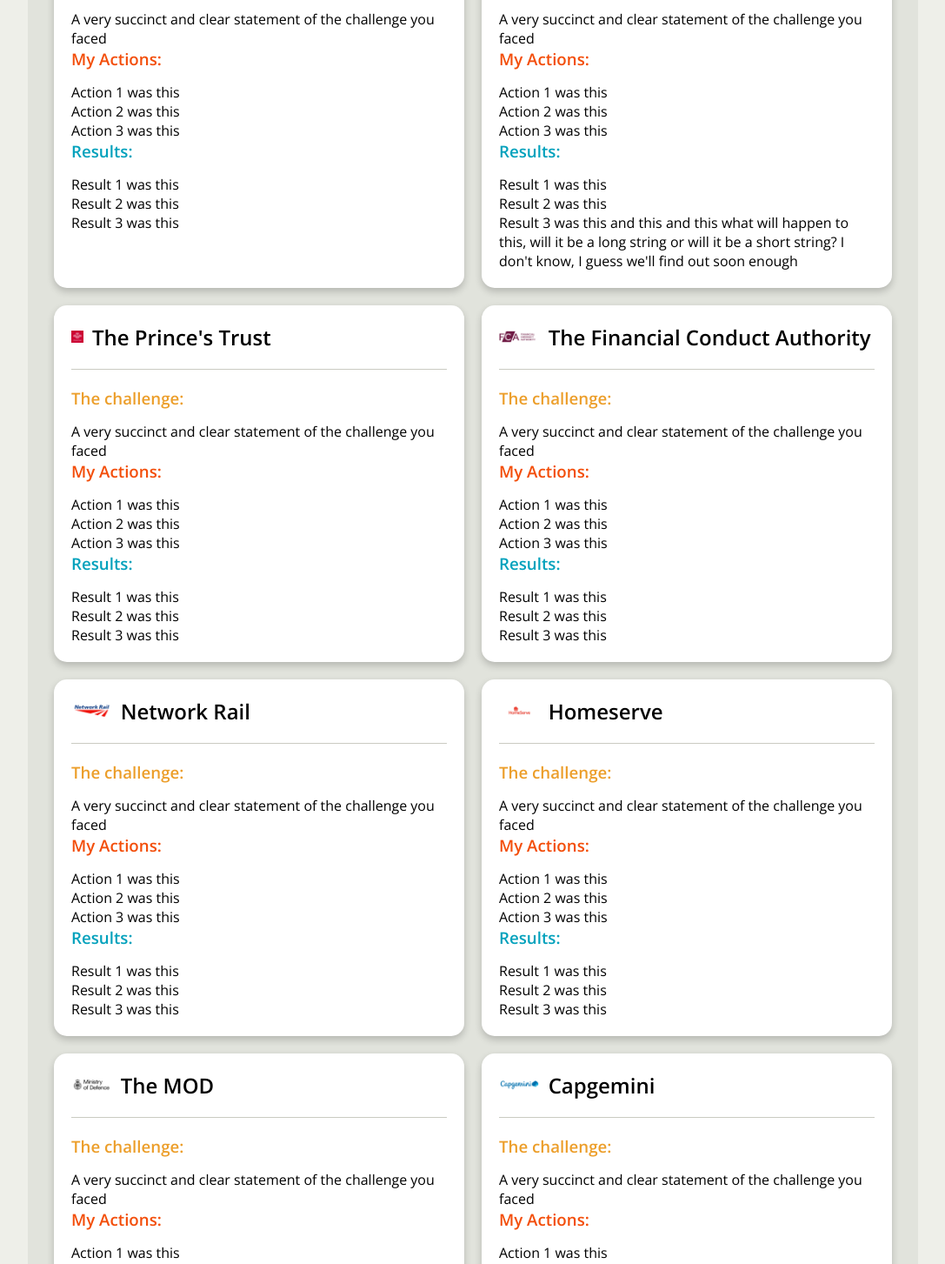
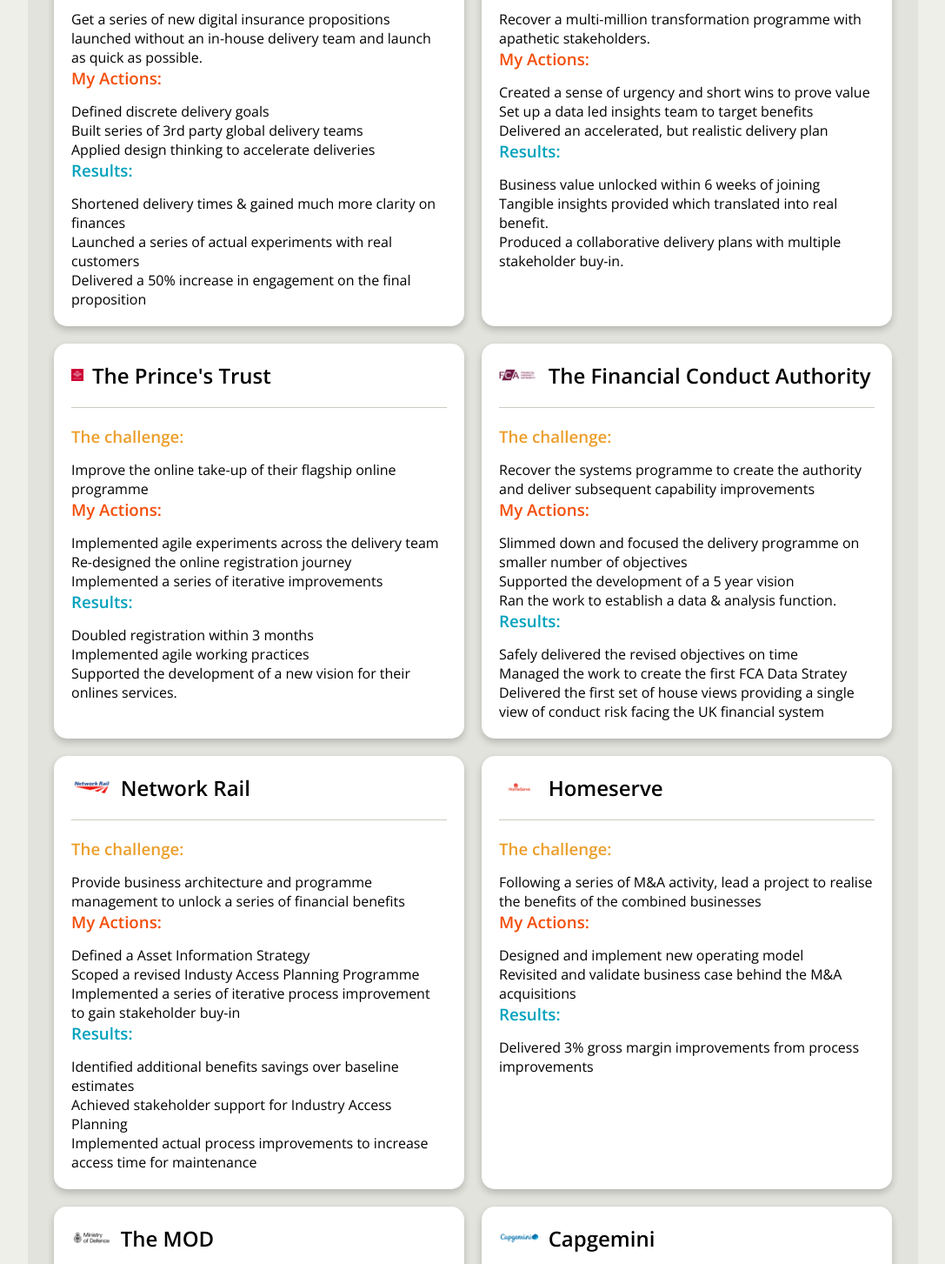
Before and after one commit to johndck/johndick-me-react-build, a React (Vite) app: page /Evidence in a window 1280 px wide. Shown: the part 400-1853 px from the top of the page at 87% size, without its empty margins (96-1183 px from the left). Built offline with nearby package versions, Linux system fonts and the light colour scheme.

Commit message:
added past delivery content

```diff
--- a/src/deliveryList.json
+++ b/src/deliveryList.json
@@ -2,77 +2,124 @@
   {
     "id": "1",
     "companyName": "Reinsurance Group of America",
-    "challenge": "A very succinct and clear statement of the challenge you faced",
-    "actions": ["Action 1 was this", "Action 2 was this", "Action 3 was this"],
-    "results": ["Result 1 was this", "Result 2 was this", "Result 3 was this"],
+    "challenge": "Get a series of new digital insurance propositions launched without an in-house delivery team and launch as quick as possible.",
+    "actions": [
+      "Defined discrete delivery goals",
+      "Built series of 3rd party global delivery teams",
+      "Applied design thinking to accelerate deliveries "
+    ],
+    "results": [
+      "Shortened delivery times & gained much more clarity on finances",
+      "Launched a series of actual experiments with real customers",
+      "Delivered a 50% increase in engagement on the final proposition"
+    ],
     "logo": "/assets/RGA.png"
   },
   {
     "id": "2",
     "companyName": "ESure Group",
-    "challenge": "A very succinct and clear statement of the challenge you faced",
-    "actions": ["Action 1 was this", "Action 2 was this", "Action 3 was this"],
+    "challenge": "Recover a multi-million transformation programme with apathetic stakeholders.",
+    "actions": [
+      "Created a sense of urgency and short wins to prove value",
+      "Set up a data led insights team to target benefits ",
+      "Delivered an accelerated, but realistic delivery plan"
+    ],
     "results": [
-      "Result 1 was this",
-      "Result 2 was this",
-      "Result 3 was this and this and this what will happen to this, will it be a long string or will it be a short string? I don't know, I guess we'll find out soon enough"
+      "Business value unlocked within 6 weeks of joining",
+      "Tangible insights provided which translated into real benefit.",
+      "Produced a collaborative delivery plans with multiple stakeholder buy-in."
     ],
     "logo": "/assets/ESURE.png"
   },
   {
     "id": "3",
     "companyName": "The Prince's Trust",
-    "challenge": "A very succinct and clear statement of the challenge you faced",
-    "actions": ["Action 1 was this", "Action 2 was this", "Action 3 was this"],
-    "results": ["Result 1 was this", "Result 2 was this", "Result 3 was this"],
+    "challenge": "Improve the online take-up of their flagship online programme",
+    "actions": [
+      "Implemented agile experiments across the delivery team",
+      "Re-designed the online registration journey",
+      "Implemented a series of iterative improvements"
+    ],
+    "results": [
+      "Doubled registration within 3 months",
+      "Implemented agile working practices",
+      "Supported the development of a new vision for their onlines services."
+    ],
     "logo": "/assets/PrincesTrust.png"
   },
   {
     "id": "4",
     "companyName": "The Financial Conduct Authority",
-    "challenge": "A very succinct and clear statement of the challenge you faced",
-    "actions": ["Action 1 was this", "Action 2 was this", "Action 3 was this"],
-    "results": ["Result 1 was this", "Result 2 was this", "Result 3 was this"],
+    "challenge": "Recover the systems programme to create the authority and deliver subsequent capability improvements",
+    "actions": [
+      "Slimmed down and focused the delivery programme on smaller number of objectives",
+      "Supported the development of a 5 year vision",
+      "Ran the work to establish a data & analysis function."
+    ],
+    "results": [
+      "Safely delivered the revised objectives on time",
+      "Managed the work to create the first FCA Data Stratey",
+      "Delivered the first set of house views providing a single view of conduct risk facing the UK financial system"
+    ],
     "logo": "/assets/FCA.png"
   },
   {
     "id": "5",
     "companyName": "Network Rail",
-    "challenge": "A very succinct and clear statement of the challenge you faced",
-    "actions": ["Action 1 was this", "Action 2 was this", "Action 3 was this"],
-    "results": ["Result 1 was this", "Result 2 was this", "Result 3 was this"],
+    "challenge": "Provide business architecture and programme management to unlock a series of financial benefits",
+    "actions": [
+      "Defined a Asset Information Strategy",
+      "Scoped a revised Industy Access Planning Programme",
+      "Implemented a series of iterative process improvement to gain stakeholder buy-in"
+    ],
+    "results": [
+      "Identified additional benefits savings over baseline estimates",
+      "Achieved stakeholder support for Industry Access Planning",
+      "Implemented actual process improvements to increase access time for maintenance"
+    ],
     "logo": "/assets/NetworkRail.png"
   },
   {
     "id": "6",
     "companyName": "Homeserve",
-    "challenge": "A very succinct and clear statement of the challenge you faced",
-    "actions": ["Action 1 was this", "Action 2 was this", "Action 3 was this"],
-    "results": ["Result 1 was this", "Result 2 was this", "Result 3 was this"],
+    "challenge": "Following a series of M&A activity, lead a project to realise the benefits of the combined businesses",
+    "actions": [
+      "Designed and implement new operating model",
+      "Revisited and validate business case behind the M&A acquisitions"
+    ],
+    "results": [
+      "Delivered 3% gross margin improvements from process improvements"
+    ],
     "logo": "/assets/Homeserve.png"
   },
   {
     "id": "7",
     "companyName": "The MOD",
-    "challenge": "A very succinct and clear statement of the challenge you faced",
-    "actions": ["Action 1 was this", "Action 2 was this", "Action 3 was this"],
-    "results": ["Result 1 was this", "Result 2 was this", "Result 3 was this"],
+    "challenge": "Scope a multi-million transformation programme and mobilise delivery effort within 2 months",
+    "actions": [
+      "Created a new internal business consultancy",
+      "Recruited new delivery team",
+      "Ran a procurement process to select a technology partner"
+    ],
+    "results": [
+      "Programme was approved in record time",
+      "Programme activity delivered new operating model simultaneously as programme was scopped",
+      "Capacity improvements were delivered iteratively from the start of the programme"
+    ],
     "logo": "/assets/MOD.png"
   },
   {
     "id": "8",
     "companyName": "Capgemini",
-    "challenge": "A very succinct and clear statement of the challenge you faced",
-    "actions": ["Action 1 was this", "Action 2 was this", "Action 3 was this"],
-    "results": ["Result 1 was this", "Result 2 was this", "Result 3 was this"],
+    "challenge": "Client work - tackle the low take-up of online services",
+    "actions": [
+      "Introduce co-creation and design work with customers",
+      "Re-designed the services to solve customer problems",
+      "Built a delivery team to deliver the new services"
+    ],
+    "results": [
+      "New online service delivered and registrations increased by 30% within 9 months"
+    ],
     "logo": "/assets/Capgemini.png"
-  },
-  {
-    "id": "9",
-    "companyName": "Bunzl plc",
-    "challenge": "A very succinct and clear statement of the challenge you faced",
-    "actions": ["Action 1 was this", "Action 2 was this", "Action 3 was this"],
-    "results": ["Result 1 was this", "Result 2 was this", "Result 3 was this"],
-    "logo": "/assets/RGA.png"
   }
 ]
--- a/src/pages/shapedby.jsx
+++ b/src/pages/shapedby.jsx
@@ -3,7 +3,7 @@
 import InfluenceCards from "../components/influences";
 import Footer from "../components/footer";
 
-const evidenceTitle = "Sources of influences";
+const evidenceTitle = "Influenced by";
 const evidenceDescription =
   "These resources are my common reference material when trying to crack an important problem or remind myself on important thinking.";
 
```
